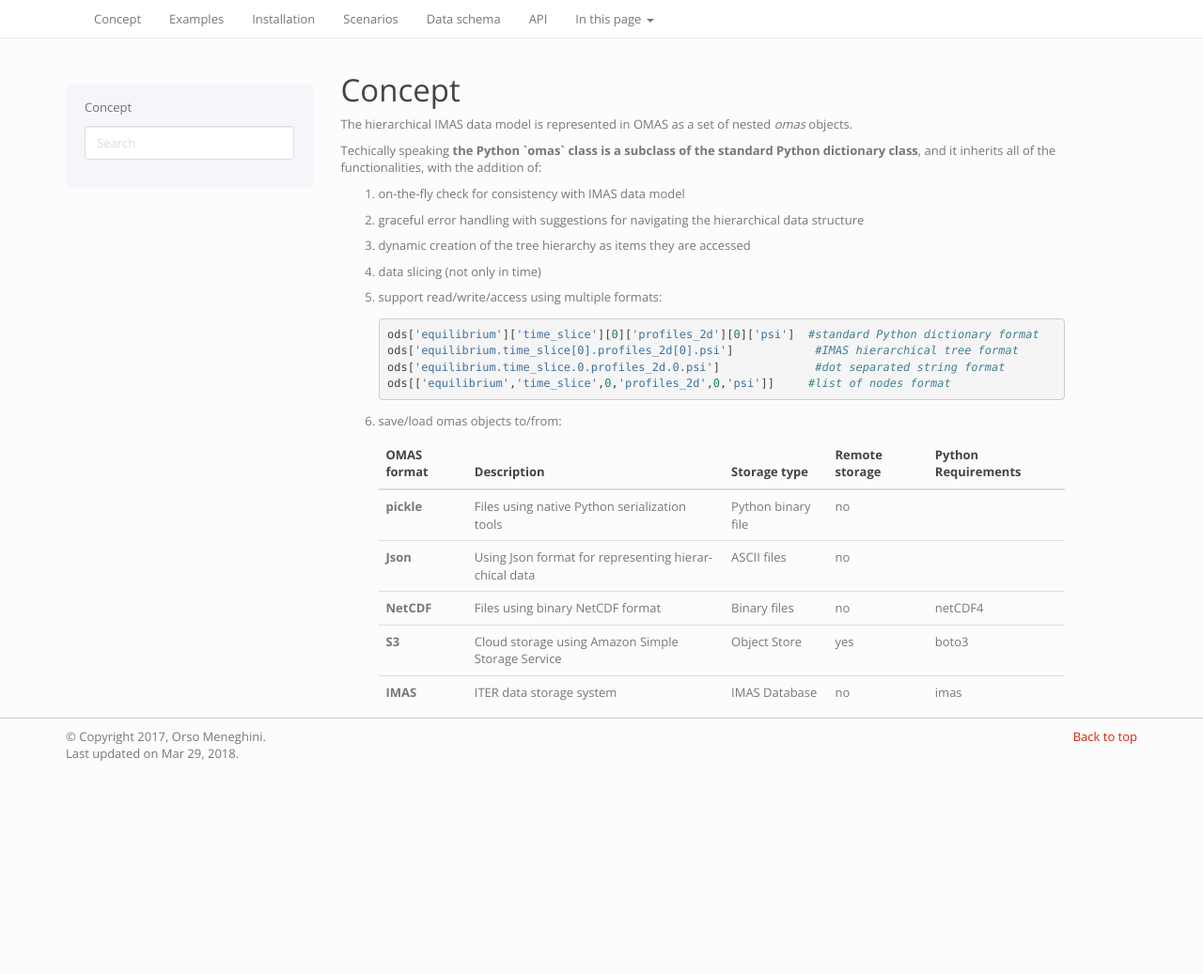
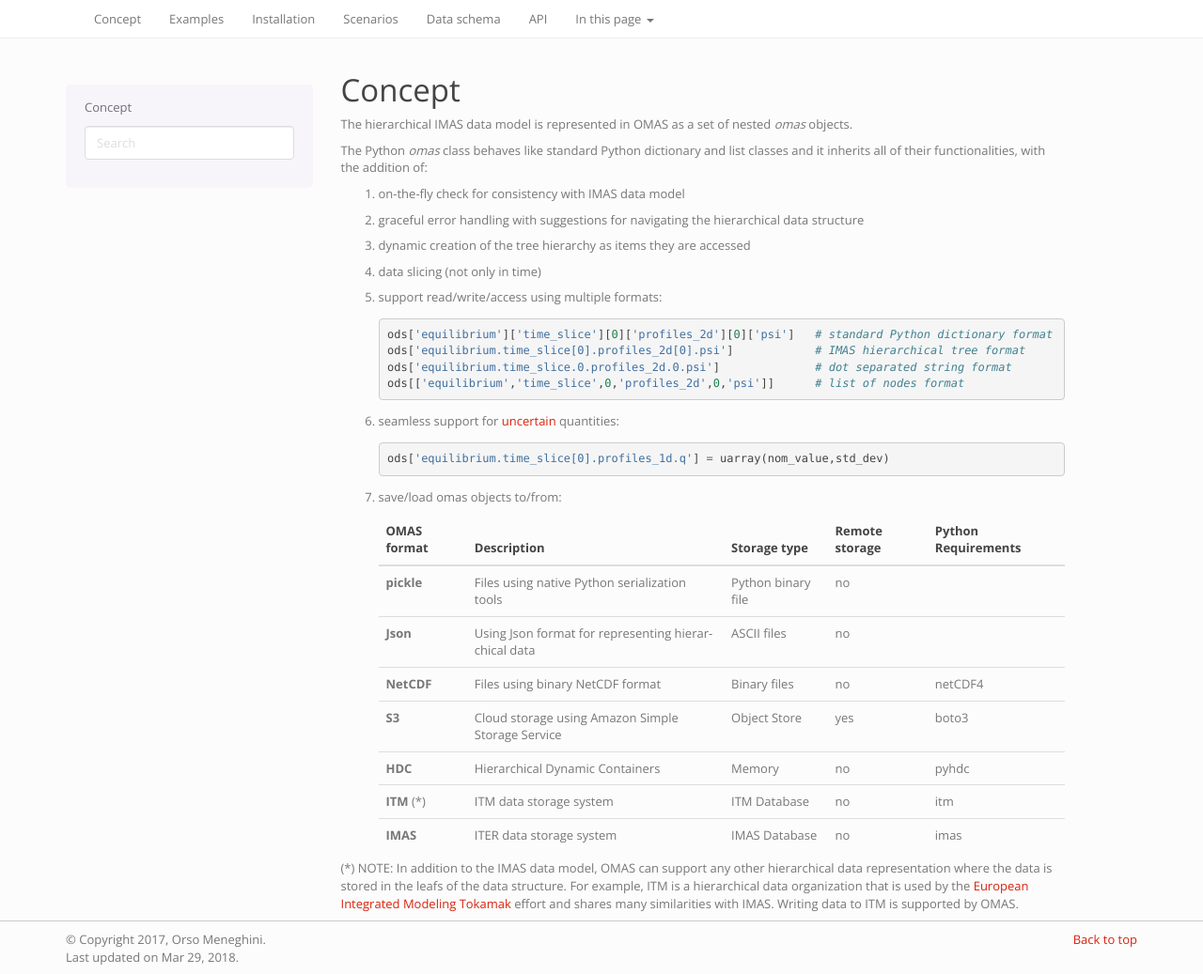
Before and after one commit to gafusion/omas, a Sphinx documentation site: the page built from sphinx/source/how.rst, in a window 1280 px wide and 1037 px high. Shown: the whole window at 94% size. Built offline with Sphinx 7.4.7, drawn with Linux system fonts in a browser that asks for light colours; the version number could not be read and is left out.

Commit message:
Updated documentation to include HDC and uncertainties developments

```diff
--- a/sphinx/source/how.rst
+++ b/sphinx/source/how.rst
@@ -3,8 +3,8 @@ Concept
 
 The hierarchical IMAS data model is represented in OMAS as a set of nested `omas` objects.
 
-Techically speaking **the Python `omas` class is a subclass of the standard Python dictionary class**,
-and it inherits all of the functionalities, with the addition of:
+The Python `omas` class behaves like standard Python dictionary and list classes
+and it inherits all of their functionalities, with the addition of:
 
 1. on-the-fly check for consistency with IMAS data model
 
@@ -16,25 +16,35 @@ and it inherits all of the functionalities, with the addition of:
 
 5. support read/write/access using multiple formats::
 
-    ods['equilibrium']['time_slice'][0]['profiles_2d'][0]['psi']  #standard Python dictionary format
-    ods['equilibrium.time_slice[0].profiles_2d[0].psi']            #IMAS hierarchical tree format
-    ods['equilibrium.time_slice.0.profiles_2d.0.psi']              #dot separated string format
-    ods[['equilibrium','time_slice',0,'profiles_2d',0,'psi']]     #list of nodes format
+    ods['equilibrium']['time_slice'][0]['profiles_2d'][0]['psi']   # standard Python dictionary format
+    ods['equilibrium.time_slice[0].profiles_2d[0].psi']            # IMAS hierarchical tree format
+    ods['equilibrium.time_slice.0.profiles_2d.0.psi']              # dot separated string format
+    ods[['equilibrium','time_slice',0,'profiles_2d',0,'psi']]      # list of nodes format
 
-6. save/load omas objects to/from:
+6. seamless support for `uncertain <https://github.com/lebigot/uncertainties>`_ quantities::
+
+    ods['equilibrium.time_slice[0].profiles_1d.q'] = uarray(nom_value,std_dev)
+
+7. save/load omas objects to/from:
 
    .. _omas_formats:
 
    +---------------+-------------------------------------------------------------+------------------------+----------------+-----------------------+
    | OMAS format   | Description                                                 | Storage type           | Remote storage |  Python Requirements  |
    +===============+=============================================================+========================+================+=======================+
-   | **pickle**    | Files using native Python serialization tools               | Python binary file     |         no     |                       |
+   | **pickle**    | Files using native Python serialization tools               | Python binary file     |       no       |                       |
    +---------------+-------------------------------------------------------------+------------------------+----------------+-----------------------+
-   | **Json**      | Using Json format for representing hierarchical data        | ASCII files            |         no     |                       |
+   | **Json**      | Using Json format for representing hierarchical data        | ASCII files            |       no       |                       |
    +---------------+-------------------------------------------------------------+------------------------+----------------+-----------------------+
-   | **NetCDF**    | Files using binary NetCDF format                            | Binary files           |         no     |           netCDF4     |
+   | **NetCDF**    | Files using binary NetCDF format                            | Binary files           |       no       |        netCDF4        |
    +---------------+-------------------------------------------------------------+------------------------+----------------+-----------------------+
-   | **S3**        | Cloud storage using Amazon Simple Storage Service           | Object Store           |         yes    |           boto3       |
+   | **S3**        | Cloud storage using Amazon Simple Storage Service           | Object Store           |       yes      |         boto3         |
    +---------------+-------------------------------------------------------------+------------------------+----------------+-----------------------+
-   | **IMAS**      | ITER data storage system                                    | IMAS Database          |         no     |           imas        |
+   | **HDC**       | Hierarchical Dynamic Containers                             | Memory                 |       no       |         pyhdc         |
    +---------------+-------------------------------------------------------------+------------------------+----------------+-----------------------+
+   | **ITM**  (*)  | ITM data storage system                                     | ITM Database           |       no       |         itm           |
+   +---------------+-------------------------------------------------------------+------------------------+----------------+-----------------------+
+   | **IMAS**      | ITER data storage system                                    | IMAS Database          |       no       |         imas          |
+   +---------------+-------------------------------------------------------------+------------------------+----------------+-----------------------+
+
+(\*) NOTE: In addition to the IMAS data model, OMAS can support any other hierarchical data representation where the data is stored in the leafs of the data structure. For example, ITM is a hierarchical data organization that is used by the `European Integrated Modeling Tokamak <http://iopscience.iop.org/article/10.1088/0029-5515/54/4/043018/meta>`_ effort and shares many similarities with IMAS. Writing data to ITM is supported by OMAS.
```
Also changed, not shown: 1 other file.
